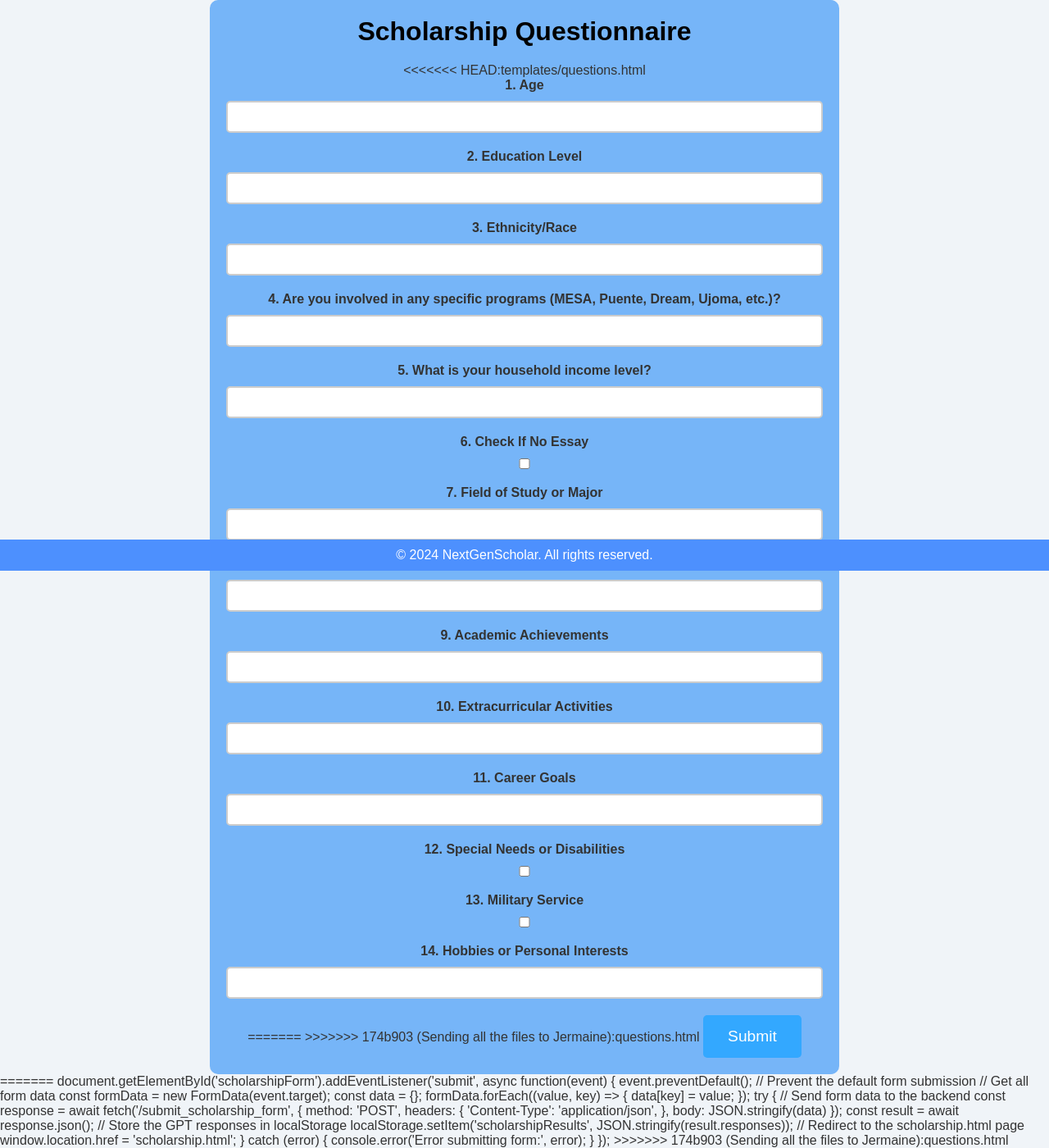
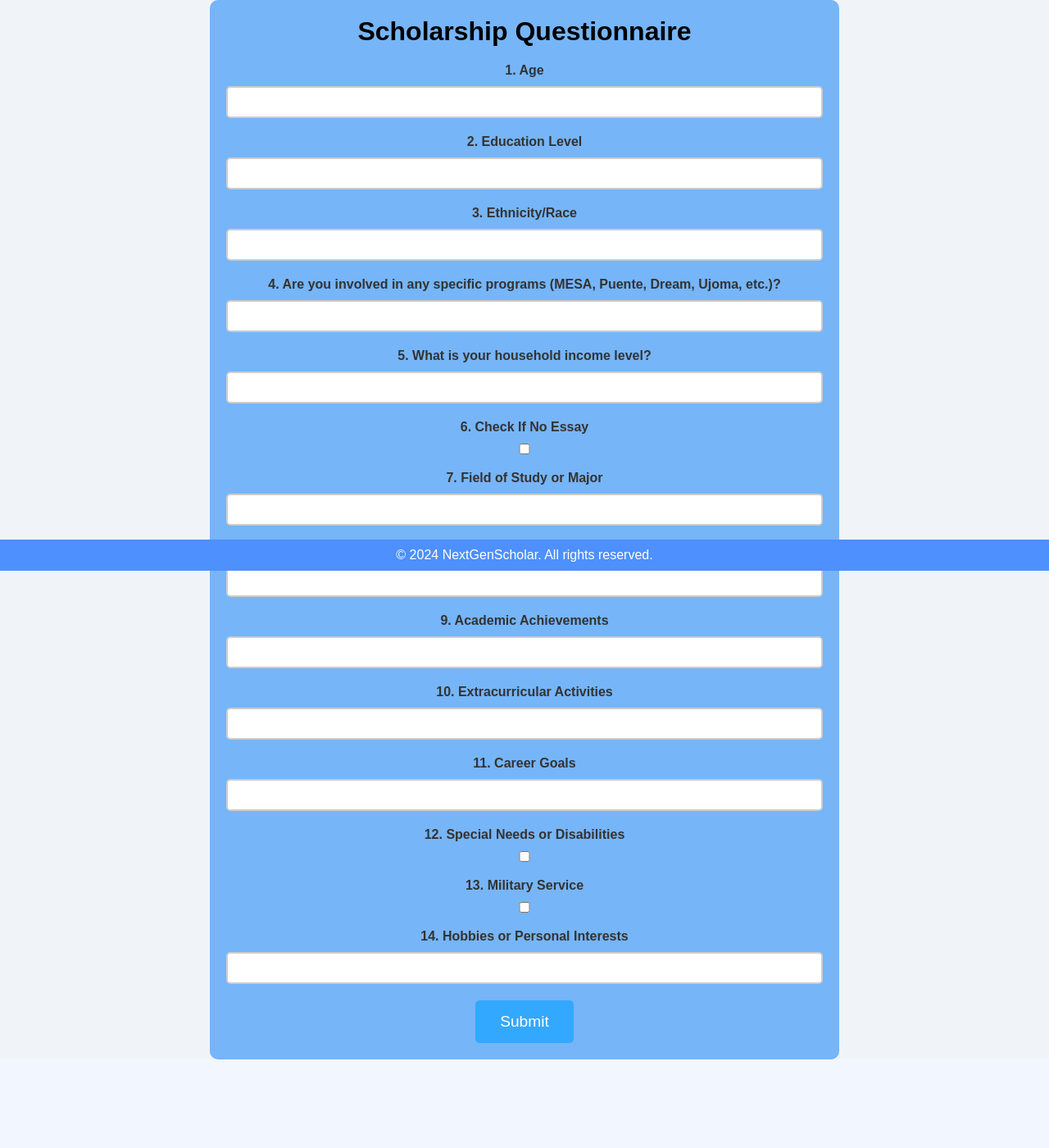
Before and after one commit to obayreaps/CSUEB_Hackathon, a Flask app: page /questions.html in a window 1280 px wide. Shown: the part 104-1504 px from the top of the page at 82% size. After the commit the page ends 1396 px from the top, so only its background shows below. Run offline with Flask 3, Linux system fonts and the light colour scheme.

Commit message:
Pushing questions.html

```diff
--- a/templates/questions.html
+++ b/templates/questions.html
@@ -4,12 +4,12 @@
     <meta charset="UTF-8">
     <meta name="viewport" content="width=device-width, initial-scale=1.0">
     <title>Scholarship Questionnaire</title>
-    <link rel="stylesheet" href="static/styles.css">
+    <link rel="stylesheet" href="static\styles.css">
 </head>
 <body>
     <header>
         <div class="logo">
-            <a href="main_menu.html"><img src="static/images/nextgen_transparentI.png" alt="NextGenScholar Directory Logo"></a>
+            <a href="main_menu.html"><img src="images/nextgen_transparentI.png" alt="NextGenScholar Directory Logo"></a>
         </div>
         <nav>
             <ul>
@@ -23,8 +23,7 @@
     <main>
         <section class="questionnaire">
             <h1>Scholarship Questionnaire</h1>
-            <form id="scholarshipForm">
-<<<<<<< HEAD:templates/questions.html
+            <form id="scholarshipForm" onsubmit="redirectToScholarshipPage(event)">
                 <label for="age">1. Age</label>
                 <input type="text" id="age" name="age" required>
 
@@ -67,15 +66,9 @@
 
                 <label for="hobbies">14. Hobbies or Personal Interests</label>
                 <input type="text" id="hobbies" name="hobbies">
-=======
-                <!-- All form fields as before -->
->>>>>>> 174b903 (Sending all the files to Jermaine):questions.html
 
                 <button type="submit" class="submit-btn">Submit</button>
             </form>
-
-            <!-- Response Output Section -->
-            <div id="response-output" class="response-output"></div>
         </section>
     </main>
 
@@ -83,86 +76,12 @@
         <p>&copy; 2024 NextGenScholar. All rights reserved.</p>
     </footer>
 
+    <!-- JavaScript to redirect on form submission -->
     <script>
-<<<<<<< HEAD:templates/questions.html
-        document.getElementById('scholarshipForm').addEventListener('submit', async (event) => {
-            event.preventDefault();
-            const formData = new FormData(event.target);
-            const jsonData = Object.fromEntries(formData.entries());
-            jsonData.essay = document.getElementById('essay').checked;
-            jsonData['special-needs'] = document.getElementById('special-needs').checked;
-            jsonData['military-service'] = document.getElementById('military-service').checked;
-
-            try {
-                const response = await fetch('/submit', {
-                    method: 'POST',
-                    headers: { 'Content-Type': 'application/json' },
-                    body: JSON.stringify(jsonData),
-                });
-
-                const result = await response.json();
-                const responseContainer = document.getElementById('response-output');
-
-                // Clear any previous responses
-                responseContainer.innerHTML = '';
-
-                // Loop through each response and display text and link
-                result.responses.forEach((response, index) => {
-                    const responseElement = document.createElement('p');
-                    responseElement.textContent = `${index + 1}. ${response.text}`;
-
-                    // If a URL is available, create a link element
-                    if (response.url) {
-                        const linkElement = document.createElement('a');
-                        linkElement.href = response.url;
-                        linkElement.textContent = ' [View Scholarship]';
-                        linkElement.target = '_blank';  // Opens the link in a new tab
-                        responseElement.appendChild(linkElement);
-                    }
-
-                    responseContainer.appendChild(responseElement);
-                });
-            } catch (error) {
-                console.error('Error:', error);
-                document.getElementById('response-output').textContent = 'An error occurred while fetching the response.';
-            }
-        });
+        function redirectToScholarshipPage(event) {
+            event.preventDefault(); // Prevent the form from submitting the traditional way
+            window.location.href = 'scholarship.html'; // Redirects to the scholarship page
+        }
     </script>
-
-=======
-        document.getElementById('scholarshipForm').addEventListener('submit', async function(event) {
-            event.preventDefault(); // Prevent the default form submission
-
-            // Get all form data
-            const formData = new FormData(event.target);
-            const data = {};
-            formData.forEach((value, key) => {
-                data[key] = value;
-            });
-
-            try {
-                // Send form data to the backend
-                const response = await fetch('/submit_scholarship_form', {
-                    method: 'POST',
-                    headers: {
-                        'Content-Type': 'application/json',
-                    },
-                    body: JSON.stringify(data)
-                });
-
-                const result = await response.json();
-
-                // Store the GPT responses in localStorage
-                localStorage.setItem('scholarshipResults', JSON.stringify(result.responses));
-
-                // Redirect to the scholarship.html page
-                window.location.href = 'scholarship.html';
-            } catch (error) {
-                console.error('Error submitting form:', error);
-            }
-        });
-    </script>
-
->>>>>>> 174b903 (Sending all the files to Jermaine):questions.html
 </body>
 </html>
```
